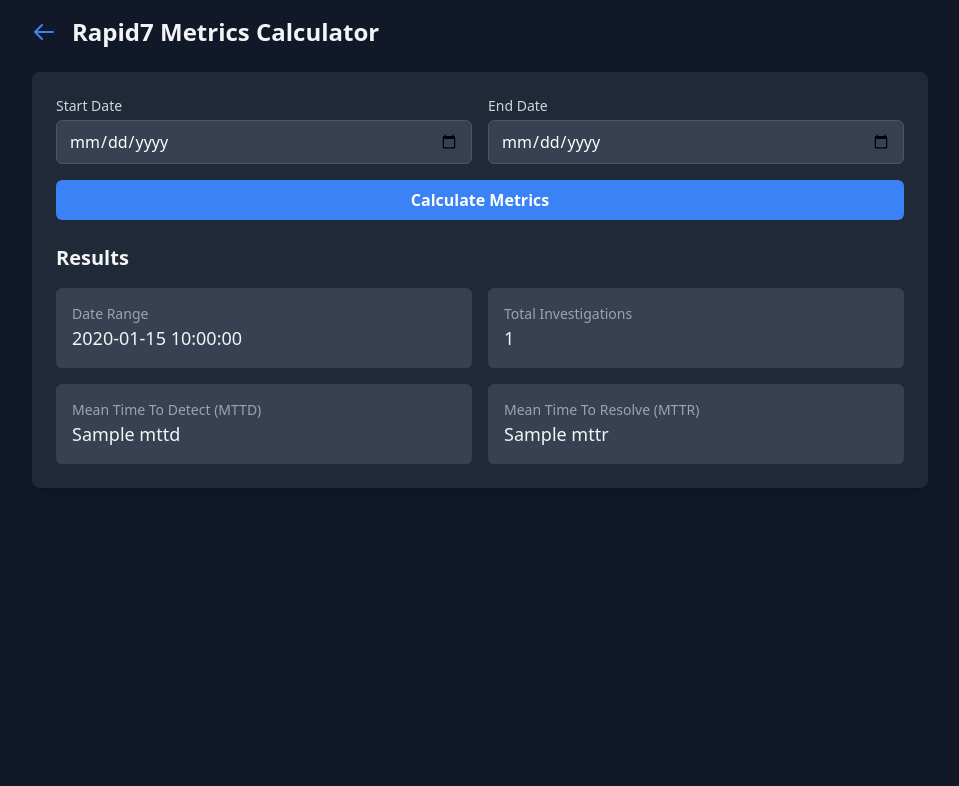
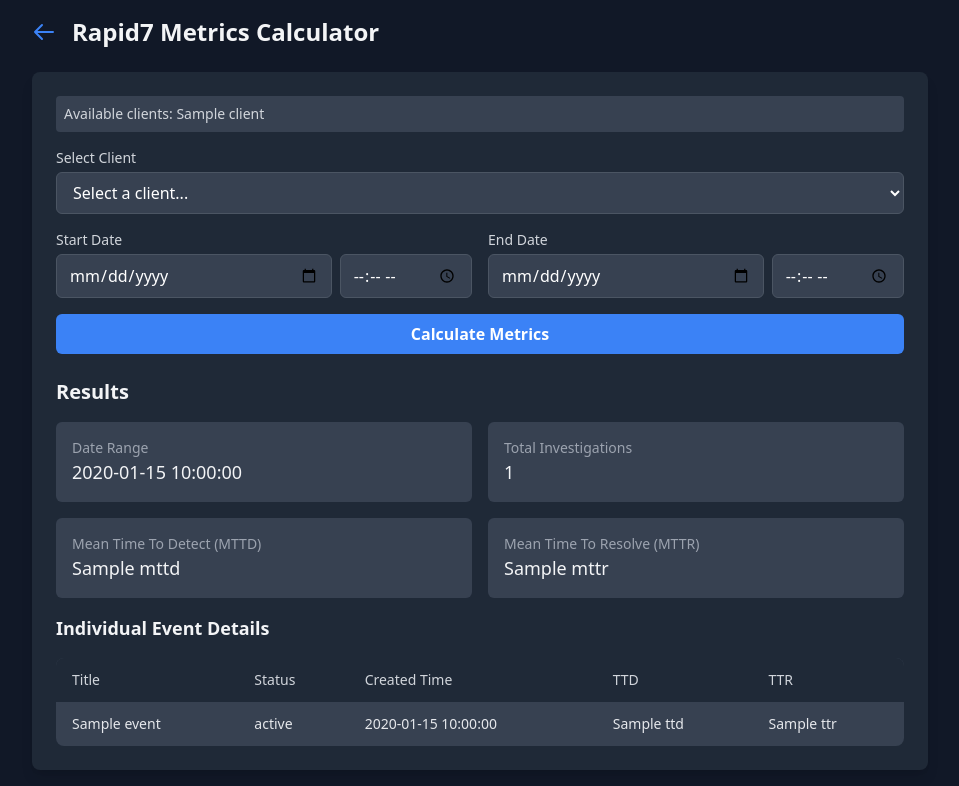
Before and after one commit to shosenwales/Garden, a FastAPI app: template templates/rapid7_metrics.html in a window 1280 px wide. Shown: the part 64-850 px from the top of the page, without its empty margins (160-1119 px from the left). Before the commit the page ends 552 px from the top, so only its background shows below. Run offline with FastAPI, Linux system fonts and the light colour scheme; the template is opened without the code that fills it: most values are stand-ins (such as "Sample title", 1, 10 or a date in 2020); some libraries are stand-ins or nearby versions.

Commit message:
made improvement to the metrics tool

```diff
--- a/main.py
+++ b/main.py
@@ -21,18 +21,33 @@
 load_dotenv()
 print("Environment variables loaded. RAPID7_API_KEY exists:", bool(os.getenv("RAPID7_API_KEY")))
 
-def get_api_key():
+def get_api_keys():
+    api_keys = {}
     try:
+        print("Reading .env file for API keys...")
         with open('.env', 'r') as file:
             for line in file:
-                if line.startswith('RAPID7_API_KEY='):
-                    return line.strip().split('=')[1]
+                print(f"Reading line: {line.strip()}")
+                if line.startswith('RAPID7_API_KEY_CLIENT'):
+                    parts = line.strip().split('=')
+                    if len(parts) == 2:
+                        client_num = parts[0].replace('RAPID7_API_KEY_CLIENT', '')
+                        # Get the corresponding API URL for this client
+                        api_url = os.getenv(f'RAPID7_API_URL_CLIENT{client_num}', 'https://us3.api.insight.rapid7.com')
+                        api_keys[f"Client {client_num}"] = {
+                            'api_key': parts[1],
+                            'api_url': api_url
+                        }
+                        print(f"Found API key for Client {client_num} with URL {api_url}")
     except Exception as e:
         print(f"Error reading .env file: {e}")
-    return None
 
-# Get API key
-RAPID7_API_KEY = get_api_key()
+    print(f"Found {len(api_keys)} API keys: {list(api_keys.keys())}")
+    return api_keys
+
+# Get API keys
+RAPID7_API_KEYS = get_api_keys()
+print(f"Loaded API keys: {RAPID7_API_KEYS}")
 
 app = FastAPI(title="Garden Tools")
 
@@ -97,30 +112,48 @@
 
 @app.get("/rapid7-metrics", response_class=HTMLResponse)
 async def rapid7_metrics_form(request: Request):
+    clients = list(RAPID7_API_KEYS.keys())
+    print(f"Available clients for dropdown: {clients}")
     return templates.TemplateResponse(
         "rapid7_metrics.html",
-        {"request": request, "title": "Rapid7 Metrics"}
+        {
+            "request": request,
+            "title": "Rapid7 Metrics",
+            "clients": clients
+        }
     )
 
 @app.post("/rapid7-metrics", response_class=HTMLResponse)
 async def rapid7_metrics_calculate(
     request: Request,
+    client: str = Form(...),
     start_date: str = Form(...),
-    end_date: str = Form(...)
+    start_time: str = Form(...),
+    end_date: str = Form(...),
+    end_time: str = Form(...)
 ):
-    if not RAPID7_API_KEY:
+    client_config = RAPID7_API_KEYS.get(client)
+    if not client_config:
         return templates.TemplateResponse(
             "rapid7_metrics.html",
             {
                 "request": request,
                 "title": "Rapid7 Metrics",
-                "error": "Rapid7 API key not found in .env file. Please set RAPID7_API_KEY in your .env file."
+                "clients": list(RAPID7_API_KEYS.keys()),
+                "error": f"Configuration not found for {client}. Please check your .env file."
             }
         )
 
     try:
-        metrics = Rapid7Metrics(RAPID7_API_KEY)
-        results = metrics.calculate_metrics(start_date, end_date)
+        # Combine date and time
+        start_datetime = f"{start_date}T{start_time}:00Z"
+        end_datetime = f"{end_date}T{end_time}:00Z"
+
+        metrics = Rapid7Metrics(
+            api_key=client_config['api_key'],
+            api_url=client_config['api_url']
+        )
+        results = metrics.calculate_metrics(start_datetime, end_datetime)
 
         if "error" in results:
             return templates.TemplateResponse(
@@ -128,6 +161,7 @@
                 {
                     "request": request,
                     "title": "Rapid7 Metrics",
+                    "clients": list(RAPID7_API_KEYS.keys()),
                     "error": results["error"]
                 }
             )
@@ -137,6 +171,8 @@
             {
                 "request": request,
                 "title": "Rapid7 Metrics",
+                "clients": list(RAPID7_API_KEYS.keys()),
+                "selected_client": client,
                 "results": results
             }
         )
@@ -146,6 +182,7 @@
             {
                 "request": request,
                 "title": "Rapid7 Metrics",
+                "clients": list(RAPID7_API_KEYS.keys()),
                 "error": str(e)
             }
         )
--- a/templates/rapid7_metrics.html
+++ b/templates/rapid7_metrics.html
@@ -12,17 +12,41 @@
     </div>
 
     <div class="bg-gray-800 rounded-lg p-6 shadow-lg">
+        <!-- Debug output -->
+        {% if clients %}
+        <div class="mb-4 p-2 bg-gray-700 rounded text-sm text-gray-300">
+            Available clients: {{ clients|join(', ') }}
+        </div>
+        {% endif %}
         <form method="POST" class="space-y-4" id="metricsForm">
+            <div>
+                <label for="client" class="block text-sm font-medium text-gray-300 mb-1">Select Client</label>
+                <select id="client" name="client" required
+                        class="w-full px-3 py-2 bg-gray-700 border border-gray-600 rounded-md text-white focus:outline-none focus:ring-2 focus:ring-primary">
+                    <option value="">Select a client...</option>
+                    {% for client in clients %}
+                    <option value="{{ client }}" {% if selected_client == client %}selected{% endif %}>{{ client }}</option>
+                    {% endfor %}
+                </select>
+            </div>
             <div class="grid grid-cols-1 md:grid-cols-2 gap-4">
                 <div>
                     <label for="start_date" class="block text-sm font-medium text-gray-300 mb-1">Start Date</label>
-                    <input type="date" id="start_date" name="start_date" required
-                           class="w-full px-3 py-2 bg-gray-700 border border-gray-600 rounded-md text-white focus:outline-none focus:ring-2 focus:ring-primary">
+                    <div class="flex gap-2">
+                        <input type="date" id="start_date" name="start_date" required
+                               class="w-full px-3 py-2 bg-gray-700 border border-gray-600 rounded-md text-white focus:outline-none focus:ring-2 focus:ring-primary">
+                        <input type="time" id="start_time" name="start_time" required
+                               class="w-48 px-3 py-2 bg-gray-700 border border-gray-600 rounded-md text-white focus:outline-none focus:ring-2 focus:ring-primary">
+                    </div>
                 </div>
                 <div>
                     <label for="end_date" class="block text-sm font-medium text-gray-300 mb-1">End Date</label>
-                    <input type="date" id="end_date" name="end_date" required
-                           class="w-full px-3 py-2 bg-gray-700 border border-gray-600 rounded-md text-white focus:outline-none focus:ring-2 focus:ring-primary">
+                    <div class="flex gap-2">
+                        <input type="date" id="end_date" name="end_date" required
+                               class="w-full px-3 py-2 bg-gray-700 border border-gray-600 rounded-md text-white focus:outline-none focus:ring-2 focus:ring-primary">
+                        <input type="time" id="end_time" name="end_time" required
+                               class="w-48 px-3 py-2 bg-gray-700 border border-gray-600 rounded-md text-white focus:outline-none focus:ring-2 focus:ring-primary">
+                    </div>
                 </div>
             </div>
 
@@ -57,6 +81,35 @@
                 <div class="bg-gray-700 p-4 rounded-md">
                     <p class="text-sm text-gray-400">Mean Time To Resolve (MTTR)</p>
                     <p class="text-lg">{{ results.mttr }}</p>
+                </div>
+            </div>
+
+            <!-- Event Details Table -->
+            <div class="mt-8">
+                <h4 class="text-lg font-semibold mb-4">Individual Event Details</h4>
+                <div class="overflow-x-auto">
+                    <table class="w-full bg-gray-700 rounded-lg overflow-hidden">
+                        <thead>
+                            <tr class="bg-gray-800">
+                                <th class="px-4 py-3 text-left text-sm font-medium text-gray-300">Title</th>
+                                <th class="px-4 py-3 text-left text-sm font-medium text-gray-300">Status</th>
+                                <th class="px-4 py-3 text-left text-sm font-medium text-gray-300">Created Time</th>
+                                <th class="px-4 py-3 text-left text-sm font-medium text-gray-300">TTD</th>
+                                <th class="px-4 py-3 text-left text-sm font-medium text-gray-300">TTR</th>
+                            </tr>
+                        </thead>
+                        <tbody class="divide-y divide-gray-600">
+                            {% for event in results.event_details %}
+                            <tr class="hover:bg-gray-600 transition-colors">
+                                <td class="px-4 py-3 text-sm text-gray-200">{{ event.title }}</td>
+                                <td class="px-4 py-3 text-sm text-gray-200">{{ event.status }}</td>
+                                <td class="px-4 py-3 text-sm text-gray-200">{{ event.created_time }}</td>
+                                <td class="px-4 py-3 text-sm text-gray-200">{{ event.ttd }}</td>
+                                <td class="px-4 py-3 text-sm text-gray-200">{{ event.ttr }}</td>
+                            </tr>
+                            {% endfor %}
+                        </tbody>
+                    </table>
                 </div>
             </div>
         </div>
```
Also changed, not shown: tools/rapid7_metrics.py (+30 -6 lines).
